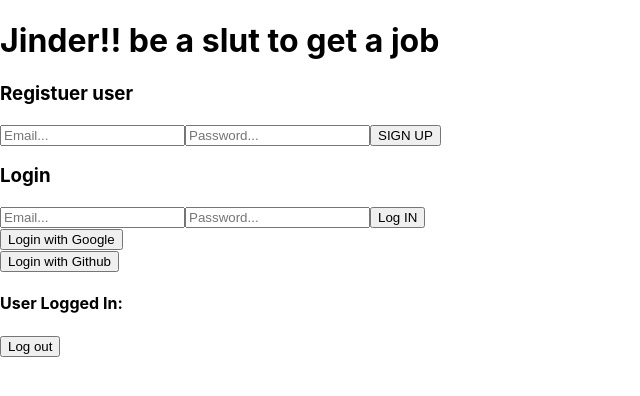
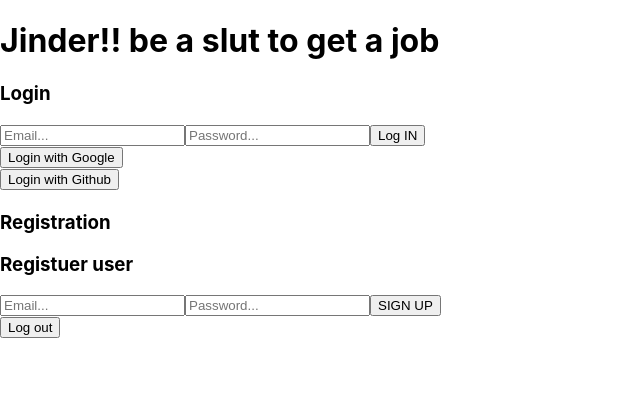
Before and after one commit to karenplanas/jinder, a React (Create React App) app in the folder client/: page /login in a window 1280 px wide. Shown: the top 396 px of the page, without its empty margins (0-640 px from the left). Built offline with nearby package versions, Linux system fonts and the light colour scheme; no server answers.

Commit message:
authentication functionalties all checked, more handling will be added

```diff
--- a/client/src/App.tsx
+++ b/client/src/App.tsx
@@ -4,11 +4,13 @@
 
 function App() {
   return (
-    <div className="App">
-      {" "}
-      <h1> Jinder!! be a slut to get a job </h1>
-      <Login />
-    </div>
+    <>
+      <div className="App">
+        {" "}
+        <h1> Jinder!! be a slut to get a job </h1>
+        <Login />
+      </div>
+    </>
   );
 }
 
--- a/client/src/components/Login/Login.js
+++ b/client/src/components/Login/Login.tsx
@@ -1,5 +1,4 @@
 import {
-  createUserWithEmailAndPassword,
   GithubAuthProvider,
   GoogleAuthProvider,
   onAuthStateChanged,
@@ -9,31 +8,23 @@
 } from "firebase/auth";
 import React, { useState } from "react";
 import { auth } from "../../service/firebase";
+import Registration from "../Registration/Registration";
 
 const Login = () => {
-  const [registerEmail, setRegisterEmail] = useState("");
-  const [registerPassword, setRegisterPassword] = useState("");
   const [loginEmail, setLoginEmail] = useState("");
   const [loginPassword, setLoginPassword] = useState("");
-  const [user, setUser] = useState({});
+  const [user, setUser] = useState<{
+    email: string | null;
+  } | null>(null);
 
   onAuthStateChanged(auth, (currentUser) => {
     setUser(currentUser);
+    console.log("auth state changed", currentUser);
   });
 
-  const register = async () => {
-    try {
-      const user = await createUserWithEmailAndPassword(
-        auth,
-        registerEmail,
-        registerPassword
-      );
-      console.log(user);
-    } catch (error) {
-      console.log(error);
-    }
-  };
-  const login = async () => {
+  const login = async (e: any) => {
+    console.log("logged in!");
+    e.preventDefault();
     try {
       const user = await signInWithEmailAndPassword(
         auth,
@@ -47,51 +38,24 @@
   };
 
   const logout = async () => {
+    console.log("logged out");
     await signOut(auth);
+    console.log(user);
   };
 
   const signInwithGoogle = () => {
+    console.log("logged in google");
     const googleProvider = new GoogleAuthProvider();
     return signInWithPopup(auth, googleProvider);
   };
 
   const signInwithGithub = () => {
+    console.log("logged in github");
     const githubProvider = new GithubAuthProvider();
     return signInWithPopup(auth, githubProvider);
   };
   return (
     <>
-      {/* Registration */}
-      <form>
-        <div>
-          <h3>Registuer user</h3>
-          <input
-            value={registerEmail}
-            name="registerEmail"
-            type="email"
-            autoComplete="email"
-            placeholder="Email..."
-            required
-            onChange={(e) => {
-              setRegisterEmail(e.target.value);
-            }}
-          />
-          <input
-            value={registerPassword}
-            name="registerPassword"
-            type="password"
-            autoComplete="password"
-            placeholder="Password..."
-            onChange={(e) => {
-              setRegisterPassword(e.target.value);
-            }}
-          />
-          <button onClick={register}>SIGN UP</button>
-        </div>
-      </form>
-
-      {/* Login */}
-
       <div>
         <h3>Login</h3>
         <form>
@@ -143,7 +107,11 @@
         </form>
       </div>
 
-      <h4>User Logged In: {user?.email}</h4>
+      <h4>{user?.email}</h4>
+      <div>
+        <Registration />
+      </div>
+
       <button onClick={logout}>Log out</button>
     </>
   );
--- /dev/null
+++ b/client/src/components/Registration/Registration.tsx
@@ -0,0 +1,56 @@
+import React, { useState } from "react";
+import { createUserWithEmailAndPassword } from "firebase/auth";
+import { auth } from "../../service/firebase";
+
+const Registration = () => {
+  const [registerEmail, setRegisterEmail] = useState("");
+  const [registerPassword, setRegisterPassword] = useState("");
+
+  const register = async () => {
+    try {
+      const user = await createUserWithEmailAndPassword(
+        auth,
+        registerEmail,
+        registerPassword
+      );
+      console.log(user);
+    } catch (error) {
+      console.log(error);
+    }
+  };
+
+  return (
+    <div>
+      <h3>Registration</h3>
+      <form>
+        <div>
+          <h3>Registuer user</h3>
+          <input
+            value={registerEmail}
+            name="registerEmail"
+            type="email"
+            autoComplete="email"
+            placeholder="Email..."
+            required
+            onChange={(e) => {
+              setRegisterEmail(e.target.value);
+            }}
+          />
+          <input
+            value={registerPassword}
+            name="registerPassword"
+            type="password"
+            autoComplete="password"
+            placeholder="Password..."
+            onChange={(e) => {
+              setRegisterPassword(e.target.value);
+            }}
+          />
+          <button onClick={register}>SIGN UP</button>
+        </div>
+      </form>
+    </div>
+  );
+};
+
+export default Registration;
--- a/client/src/service/firebase.tsx
+++ b/client/src/service/firebase.tsx
@@ -1,11 +1,10 @@
-// Import the functions you need from the SDKs you need
 import { initializeApp } from "firebase/app";
 import { getAuth } from "firebase/auth";
 
 const firebaseConfig = {
-  apiKey: "AIzaSyC_ogh_XCwhW48X0jAMAo64PIZFUDilZG0",
-  authDomain: "jinder-c1880.firebaseapp.com",
-  projectId: "jinder-c1880",
+  apiKey: process.env.REACT_APP_FIREBASE_API_KEY,
+  authDomain: process.env.REACT_APP_FIREBASE_AUTH_DOMAIN,
+  projectId: process.env.REACT_APP_FIREBASE_PROJECT_ID,
   storageBucket: "jinder-c1880.appspot.com",
   messagingSenderId: "35126126754",
   appId: "1:35126126754:web:dec665563e9aa3f83b4ffb",
```
Also changed, not shown: client/src/components/Registration/Registration.js (deleted).
